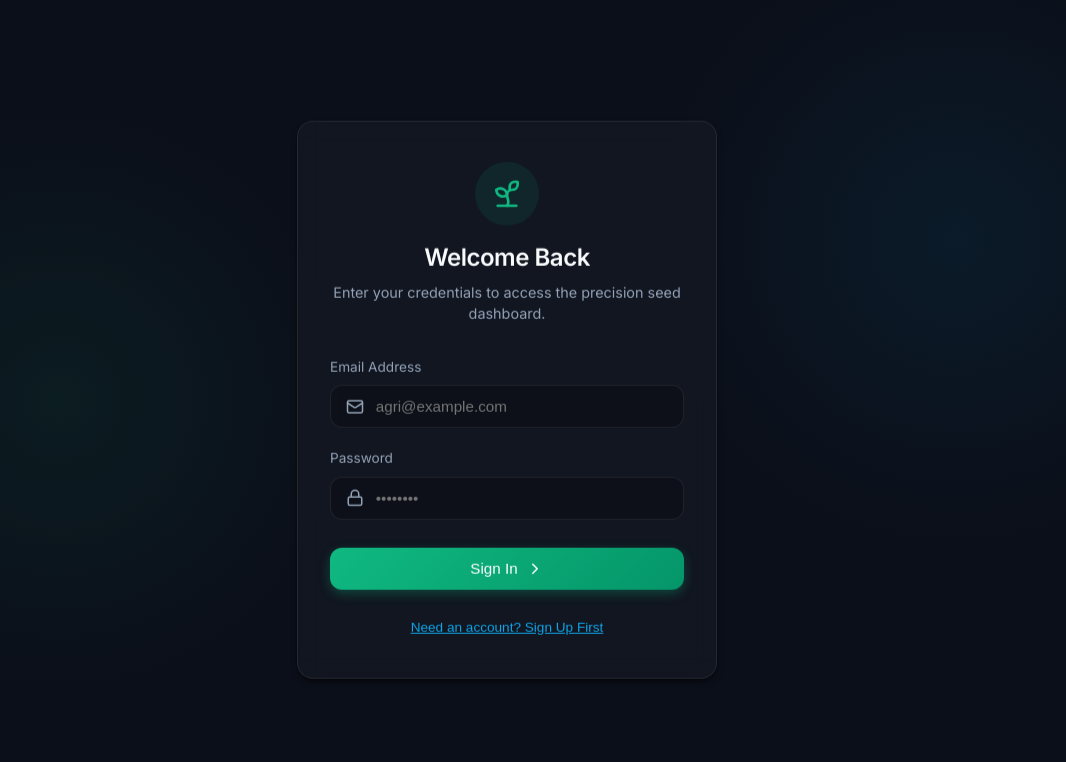
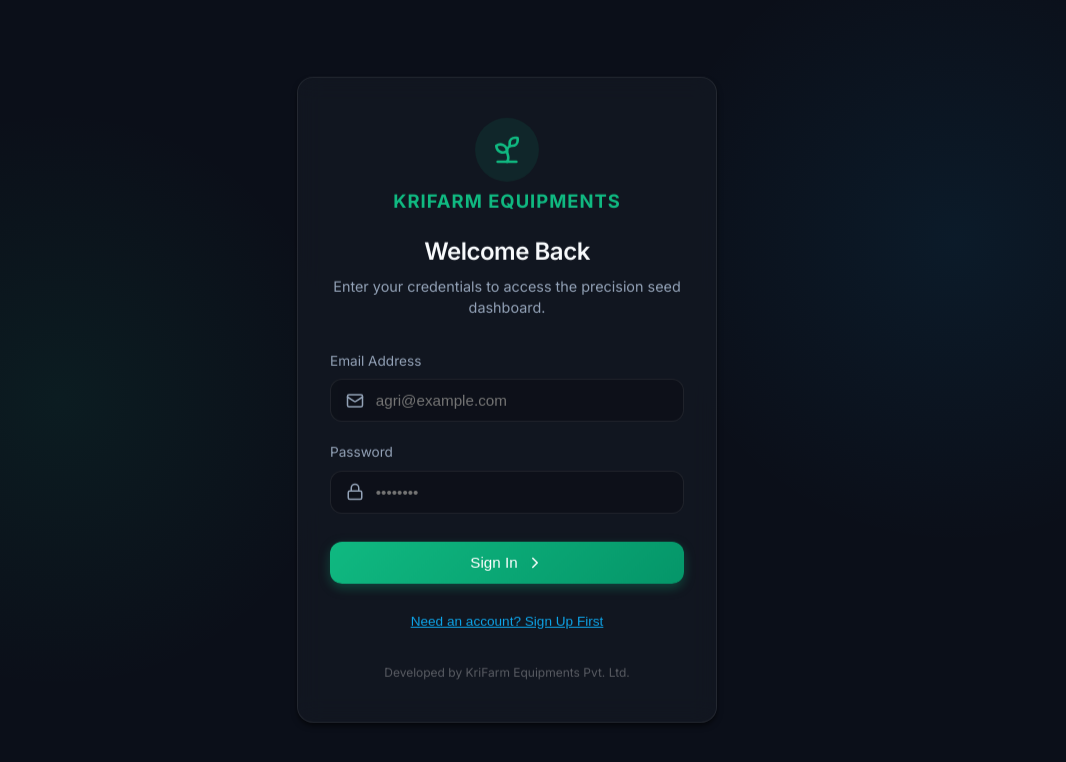
Before and after one commit to novaninja1512-sketch/seed-monitoring-pwa, a React (Vite) app: page / in a window 1280 px wide. Shown: the top 762 px of the page, without its empty margins (133-1199 px from the left). Built offline with nearby package versions, Linux system fonts and the light colour scheme; no server answers.

Commit message:
style: Apply KriFarm Equipments Pvt. Ltd. company branding

```diff
--- a/index.html
+++ b/index.html
@@ -4,7 +4,7 @@
     <meta charset="UTF-8" />
     <link rel="icon" type="image/svg+xml" href="/favicon.svg" />
     <meta name="viewport" content="width=device-width, initial-scale=1.0" />
-    <title>project-app</title>
+    <title>KriFarm Monitoring</title>
   </head>
   <body>
     <div id="root"></div>
--- a/src/components/Dashboard.tsx
+++ b/src/components/Dashboard.tsx
@@ -112,10 +112,10 @@
         <div>
           <h1 style={{ display: 'flex', alignItems: 'center', gap: '0.75rem', fontSize: '1.875rem' }}>
             <Activity color="var(--brand-primary)" size={32} />
-            Seed Monitor Active
+            KriFarm Seed Monitor
           </h1>
           <p style={{ color: 'var(--text-secondary)', marginTop: '0.25rem' }}>
-            Live PostgreSQL + ESP32 Precision Tracking
+            Developed by KriFarm Equipments Pvt. Ltd.
           </p>
         </div>
 
--- a/src/components/Login.tsx
+++ b/src/components/Login.tsx
@@ -53,16 +53,19 @@
             padding: '1rem',
             borderRadius: 'var(--radius-full)',
             background: 'rgba(16, 185, 129, 0.1)',
-            marginBottom: '1rem'
+            marginBottom: '0.5rem'
           }}>
             <Sprout size={32} color="var(--brand-primary)" />
           </div>
+          <h1 style={{ fontSize: '1.15rem', color: 'var(--brand-primary)', marginBottom: '1.5rem', fontWeight: 700, letterSpacing: '1px', textTransform: 'uppercase' }}>
+            KriFarm Equipments
+          </h1>
           <h2 style={{ fontSize: '1.5rem', marginBottom: '0.5rem' }}>
             {isSignUp ? 'Create Admin Account' : 'Welcome Back'}
           </h2>
           <p style={{ color: 'var(--text-secondary)', fontSize: '0.9rem' }}>
             {isSignUp
-              ? 'Register a secure account to access the dashboard'
+              ? 'Register a secure account to access the KriFarm portal.'
               : 'Enter your credentials to access the precision seed dashboard.'}
           </p>
         </div>
@@ -141,6 +144,10 @@
           </button>
         </div>
 
+        <p style={{ textAlign: 'center', fontSize: '0.75rem', color: 'rgba(255,255,255,0.3)', marginTop: '2rem' }}>
+          Developed by KriFarm Equipments Pvt. Ltd.
+        </p>
+
       </div>
     </div>
   );
--- a/vite.config.ts
+++ b/vite.config.ts
@@ -10,9 +10,9 @@
       registerType: 'autoUpdate',
       includeAssets: ['favicon.ico', 'apple-touch-icon.png', 'mask-icon.svg'],
       manifest: {
-        name: 'Seed Monitor Dashboard',
-        short_name: 'SeedDash',
-        description: 'Real-Time Outlet-Wise Seed Monitoring System for Precision Agriculture',
+        name: 'KriFarm Equipments Seed Monitor',
+        short_name: 'KriFarm PWA',
+        description: 'Real-Time Outlet-Wise Seed Monitoring System by KriFarm Equipments Pvt. Ltd.',
         theme_color: '#0f172a',
         background_color: '#0f172a',
         display: 'standalone',
```
